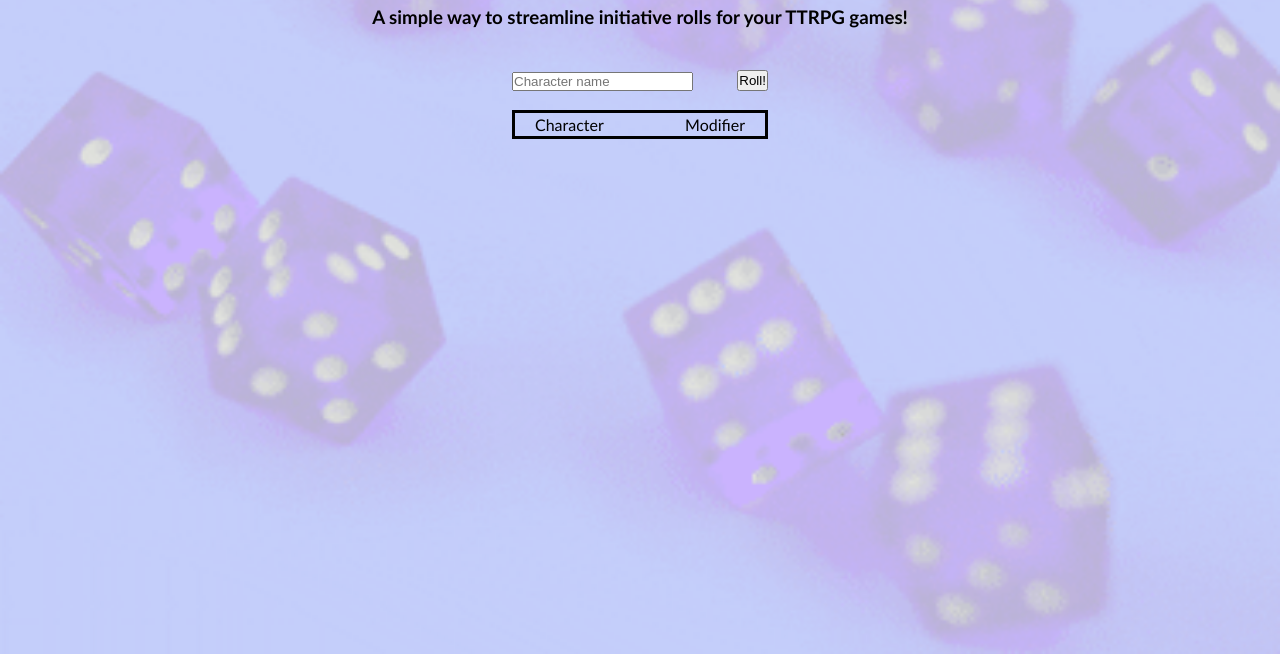
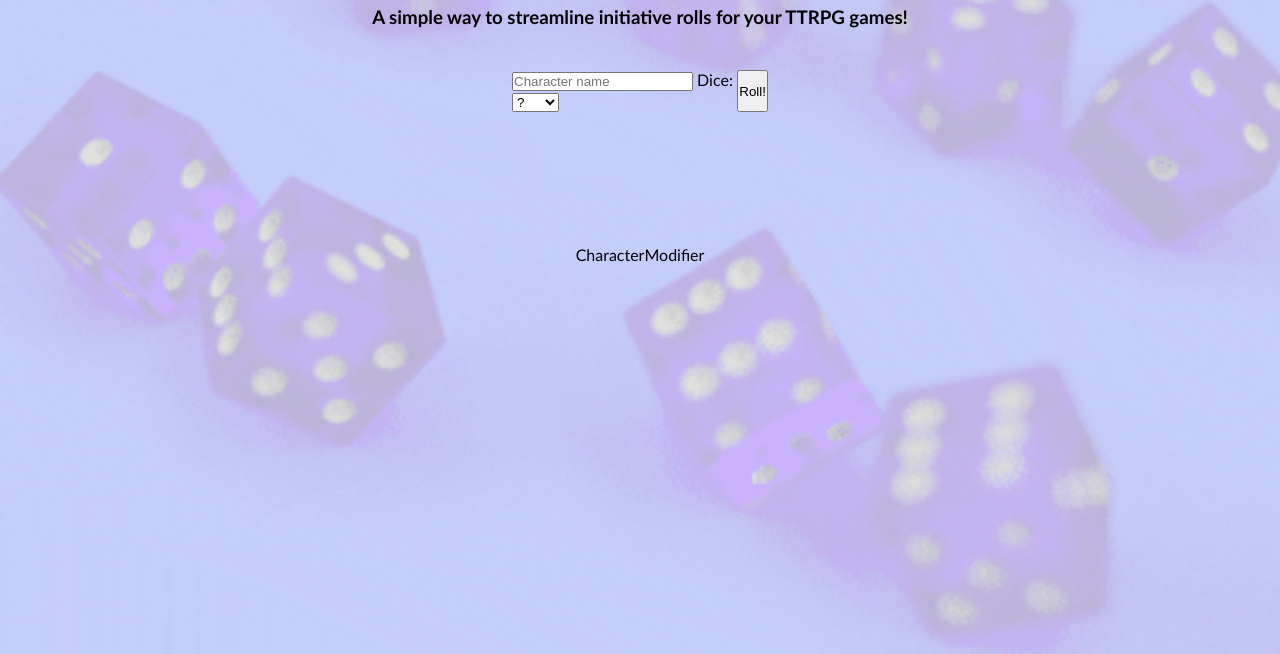
Before and after one commit to alxngrnj/initiative-roller, a plain HTML site: page html/index.html in a window 1280 px wide. Shown: the part 146-800 px from the top of the page. Drawn offline with Linux system fonts and the light colour scheme.

Commit message:
added an option for dice customization

```diff
--- a/html/index.html
+++ b/html/index.html
@@ -12,19 +12,31 @@
     <body>
         <main>
             <h1>Initiative Roller</h1>
-    <h3>A simple way to streamline initiative rolls for your TTRPG games!</h3>
+            <h3>A simple way to streamline initiative rolls for your TTRPG
+                games!</h3>
 
             <div class="input-container">
                 <form>
                     <input aria-label="name" type="text" placeholder="Character name" class="input">
+                    <label for="dice">
+                        Dice:
+                        <select id="dice" name="dice" class="input" required>
+                            <option value="" disabled selected hidden>?</option>
+                            <option value="d10">D10</option>
+                            <option value="d20">D20</option>
+                        </select>
+                    </label>
                     </form>
+
                     <button type="click" id="roll">Roll!</button>
             </div>
 
-    <div class="character-table">
+            <div class="lists">
+                <div class="character-container">
                     <div class="top-row">
                         <p>Character</p>
                         <p>Modifier</p>
+                    </div>
                 </div>
             </div>
             </main>
```
Lines whose indentation alone changed are shown as unchanged.
